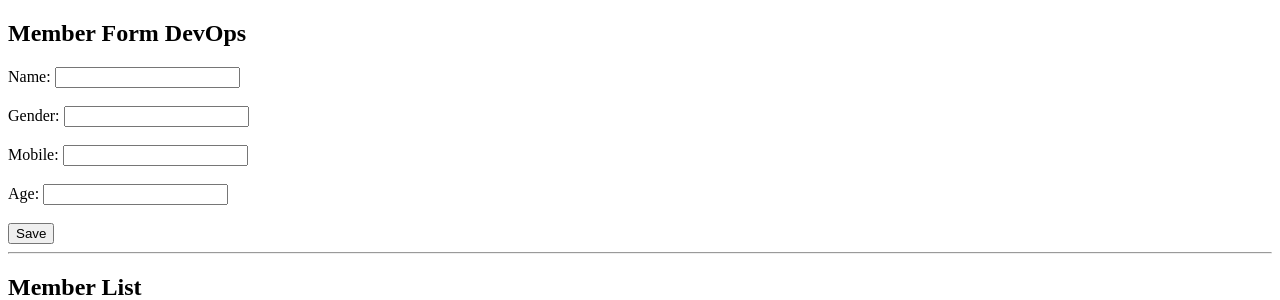
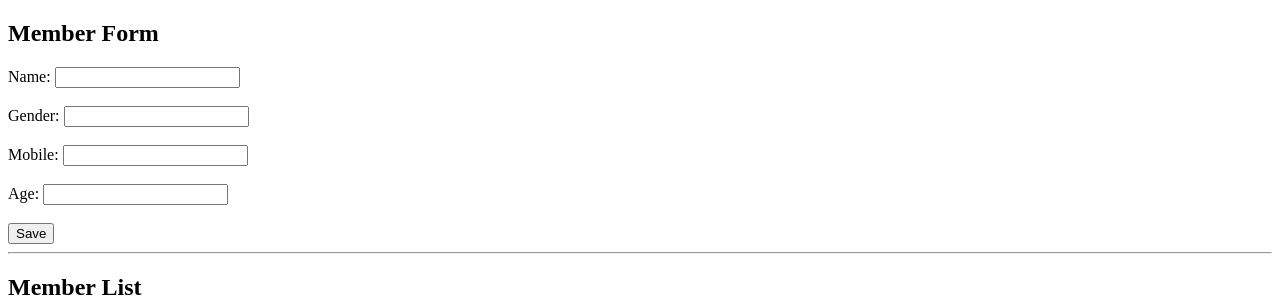
Before and after one commit to Sachin4322/UserData, a Flask app: page / in a window 1280 px wide. Shown: the top 300 px of the page. Run offline with Flask 3, Linux system fonts and the light colour scheme; data that the repository does not hold is empty.

Commit message:
Change heading from 'Member Form DevOps' to 'Member Form'

```diff
--- a/templates/index.html
+++ b/templates/index.html
@@ -19,7 +19,7 @@
 </head>
 <body>
 
-<h2>Member Form DevOps</h2>
+<h2>Member Form</h2>
 
 <form action="/save" method="post">
     Name:
```
